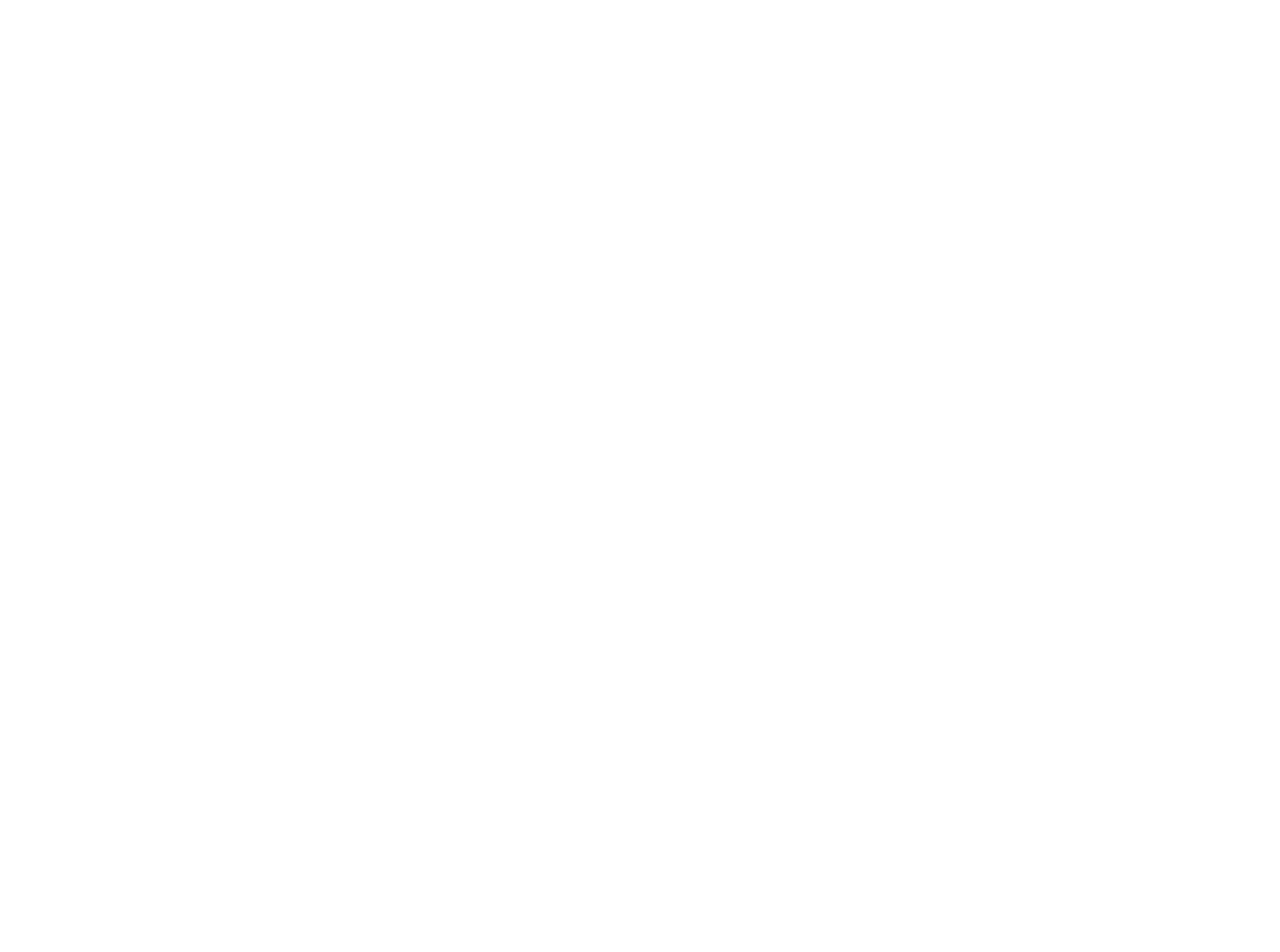
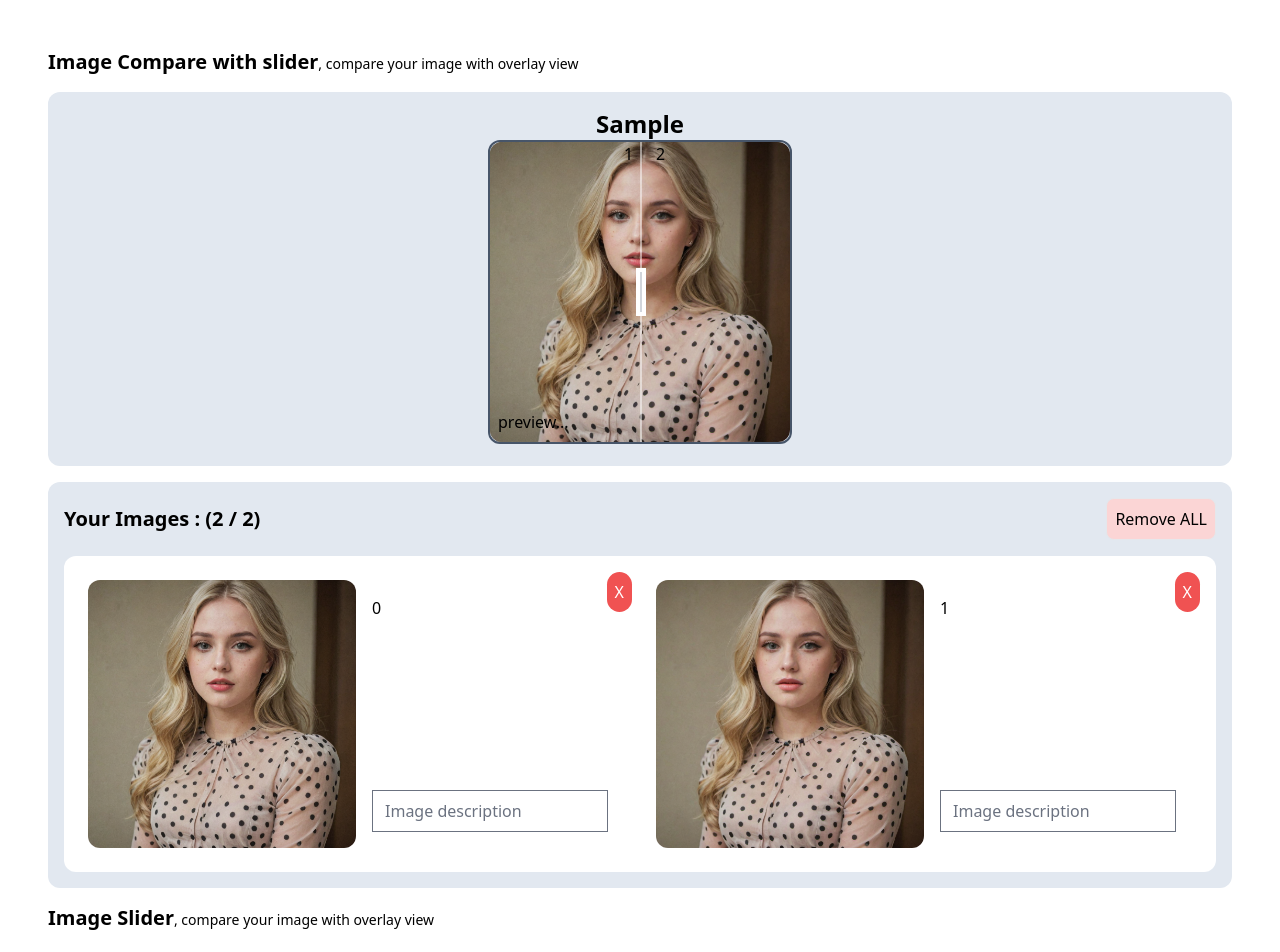
Before and after one commit to sundaytoz2/imagesli-frontend, a Vue app: page /tools/imgcmp in a window 1280 px wide. Before the commit this address had no page. Shown: the top 952 px of the page. Before the commit the page ends 800 px from the top, so only its background shows below. Built offline with nearby package versions, Linux system fonts and the light colour scheme.

Commit message:
fix routing page

```diff
--- a/src/components/ImageComparer.vue
+++ b/src/components/ImageComparer.vue
@@ -64,10 +64,6 @@
     <div id="image-comparer" class="relative inline-block border-2 border-slate-600 rounded-xl"
       @mousemove="handleSliderMove" @mouseup="handleSliderUp">
       <div class="absolute left-2 bottom-2 z-20">preview...</div>
-      <div class="absolute right-2 bottom-1 z-20 flex gap-1">
-        <button class="bg-white p-2 rounded-full">+</button>
-        <button class="bg-white p-2 rounded-full">full</button>
-      </div>
       <!-- slider -->
       <div id="slider" class="absolute top-0 bottom-0 right-[calc(50%-1px)] z-20 w-0.5 bg-white/50"
         :style="sliderStyle">
--- /dev/null
+++ b/src/views/tools/ImageCompView.vue
@@ -0,0 +1,109 @@
+<script setup lang="ts">
+import { onMounted, ref } from 'vue'
+import { initFlowbite } from 'flowbite'
+import DropFile from '@/components/DropFile.vue';
+import ImageComparer from '@/components/ImageComparer.vue';
+
+const dropFileRef = ref<typeof DropFile | null>(null)
+const limitImageCount = 2
+const workingImages = ref<any[]>(['/before.png', '/after.png'])
+
+const handleFileChange = (files: File[]) => {
+  workingImages.value = []
+  if (files && files.length > 0) {
+    for (let i = 0; i < files.length; i++) {
+      if (i >= limitImageCount) {
+        console.log('이미지는 최대 8개까지만 업로드 가능합니다.')
+        // toast msg
+        break
+      }
+
+      const file = files[i];
+      console.log(file.name);
+      if (file.type.startsWith('image/')) {
+        const reader = new FileReader();
+        reader.onload = (e) => {
+          // console.log('readAsDataUrl:', e.target!.result)
+          workingImages.value.push(e.target!.result); // base64 인코딩된 이미지 데이터
+        };
+        reader.readAsDataURL(file);
+      }
+    }
+  }
+}
+
+const clickedRemoveAllImages = () => {
+  workingImages.value = []
+  // dropFileRef casting to DropFileComponent to call removeAllFiles method
+  if (dropFileRef.value) {
+    dropFileRef.value.removeAllFiles()
+  }
+}
+
+// initialize components based on data attribute selectors
+onMounted(() => {
+  initFlowbite()
+})
+</script>
+
+<template>
+  <main class="mx-auto max-w-screen-xl flex flex-col gap-4 p-12 justify-center overflow-auto">
+    <!-- main -->
+    <h1 class="text-xl font-bold">Image Compare with slider<span class="font-normal text-sm">, compare your image with
+        overlay
+        view</span>
+    </h1>
+
+    <div class="bg-slate-200 rounded-xl">
+      <!-- input forms -->
+      <div v-if="workingImages.length < limitImageCount" class="flex-1 p-2">
+        <DropFile ref="dropFileRef" @changeDroppedFiles="handleFileChange">
+          <template #header>
+            <div></div>
+            <!-- <h1 class="text-xl font-bold">Image Comparison<span class="ml-2 font-normal text-sm">Drop your images
+                here</span>
+            </h1> -->
+          </template>
+        </DropFile>
+      </div>
+
+      <!-- previewer -->
+      <div v-else id="image-slider" class="text-center p-2 select-none">
+        <ImageComparer class="" :images="workingImages"></ImageComparer>
+      </div>
+    </div>
+
+    <!-- options -->
+    <div v-show="workingImages.length > 0" class="bg-slate-200 rounded-xl p-4">
+      <div class="flex justify-between items-center mb-4">
+        <h1 class="font-bold text-xl">Your Images : ({{ workingImages.length }} / {{ limitImageCount }})</h1>
+        <div class="flex gap-2">
+          <!-- <button class="bg-green-200 border hover:bg-green-400 rounded-lg p-2"
+            @click="clickedSubmitComparison">Upload</button> -->
+          <button class="bg-red-200 border hover:bg-red-400 rounded-lg p-2" @click="clickedRemoveAllImages">Remove
+            ALL</button>
+        </div>
+      </div>
+      <!-- grid or something -->
+      <div class="bg-white p-4 rounded-xl columns-1 lg:columns-2 gap-4">
+
+        <div v-for="image, index in workingImages" :key="index" class="flex relative p-2">
+          <button class="absolute top-0 right-0 p-2 text-white bg-red-500 rounded-full"
+            @click="workingImages.splice(index, 1)">X</button>
+
+          <img :src="image" alt="image" class="w-1/2 rounded-xl" />
+          <!-- 1line text input -->
+          <div class="w-1/2 flex flex-col justify-between p-4">
+            <p>{{ index }}</p>
+            <input type="text" class="w-full" placeholder="Image description" />
+          </div>
+        </div>
+      </div>
+    </div>
+
+    <h1 class="text-xl font-bold">Image Slider<span class="font-normal text-sm">, compare your image with overlay
+        view</span>
+    </h1>
+  </main>
+
+</template>
```
Also changed, not shown: src/router/index.ts (+10 -0 lines).
